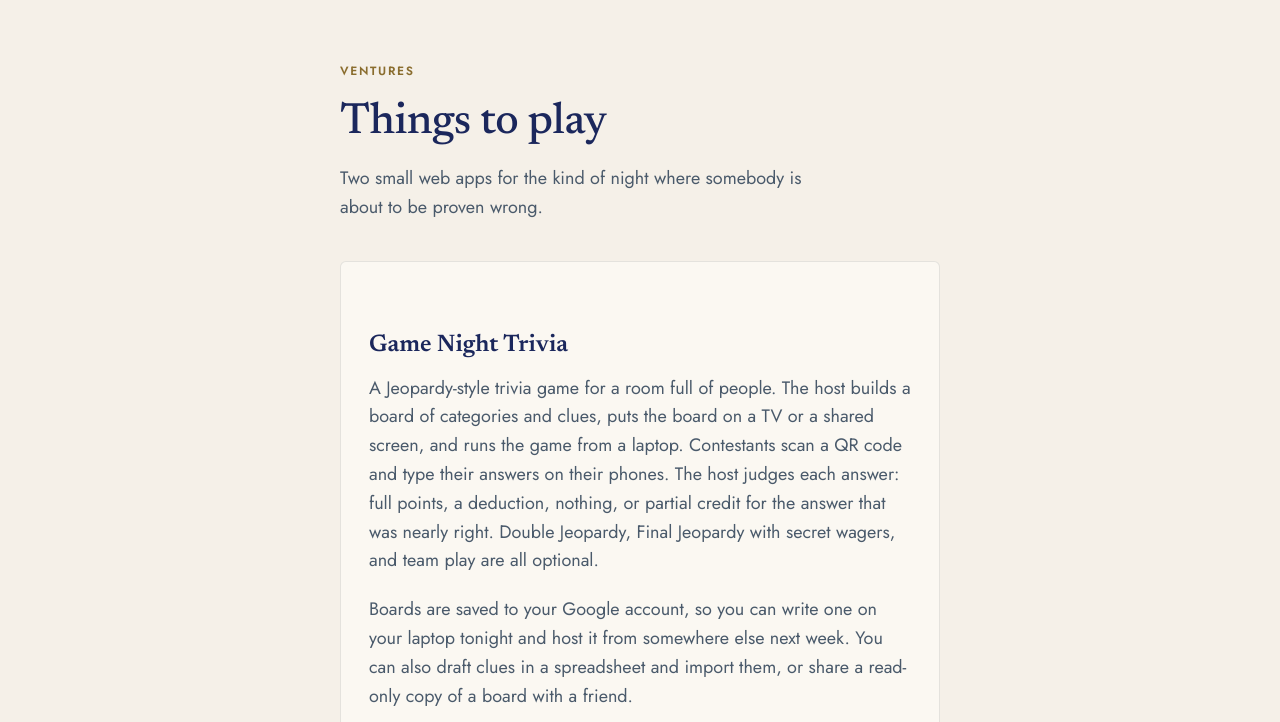
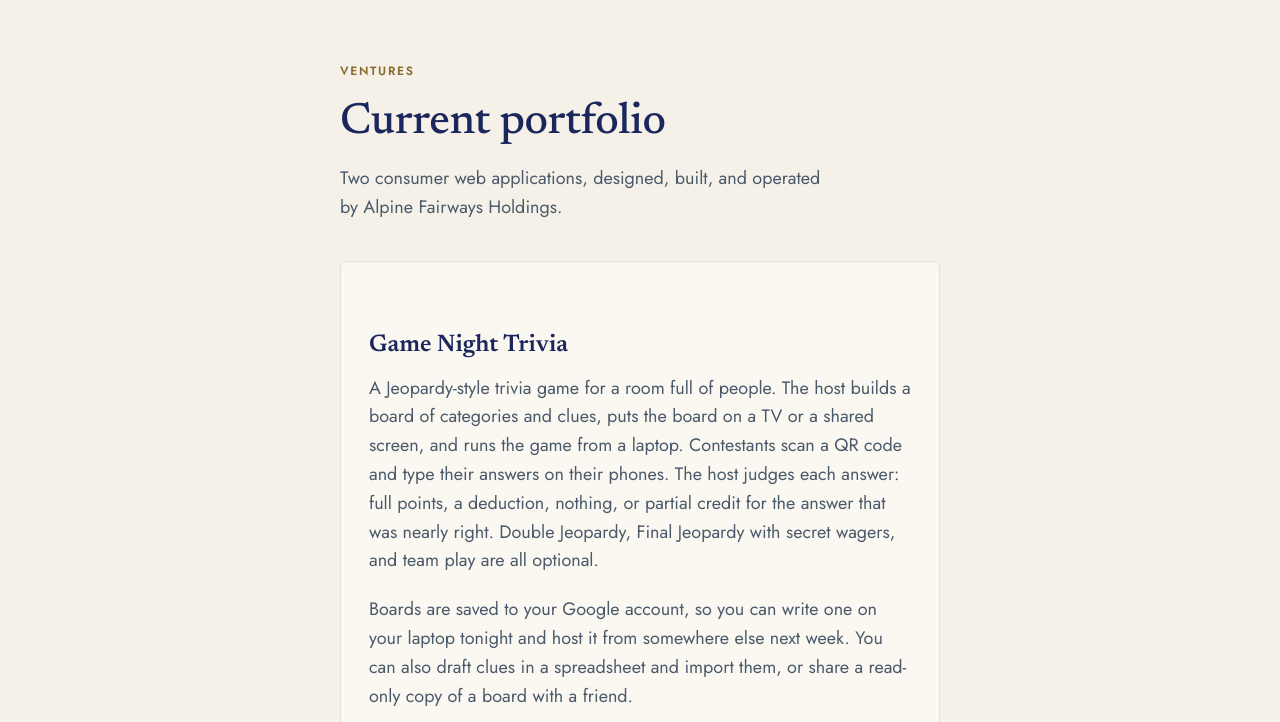
Before and after one commit to matthickey709/alpine-fairways-homepage.github.io, a plain HTML site: page ventures/index.html in a window 1280 px wide. Shown: the part 78-800 px from the top of the page. Drawn offline with Linux system fonts and the light colour scheme.

Commit message:
Remove golf and ski club references; tighten Ventures page copy
Co-Authored-By: Claude Sonnet 5.5 <noreply@anthropic.com>

```diff
--- a/ventures/index.html
+++ b/ventures/index.html
@@ -35,8 +35,8 @@
   <main id="main" class="wrap">
     <header class="page-header">
       <p class="kicker">Ventures</p>
-      <h1>Things to play</h1>
-      <p class="sub">Two small web apps for the kind of night where somebody is about to be proven wrong.</p>
+      <h1>Current portfolio</h1>
+      <p class="sub">Two consumer web applications, designed, built, and operated by Alpine Fairways Holdings.</p>
     </header>
 
     <div class="prose">
```
Also changed, not shown: about/index.html (+1 -2 lines), index.html (+0 -1 lines).
